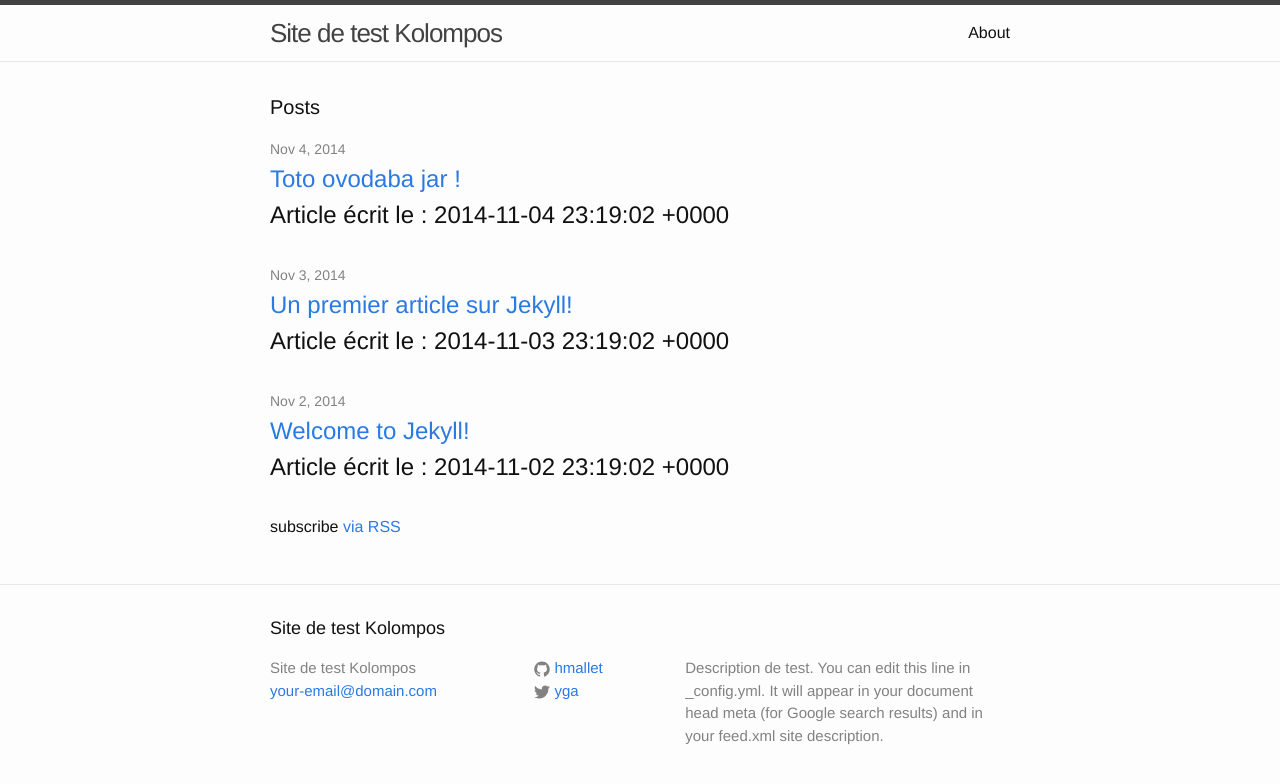
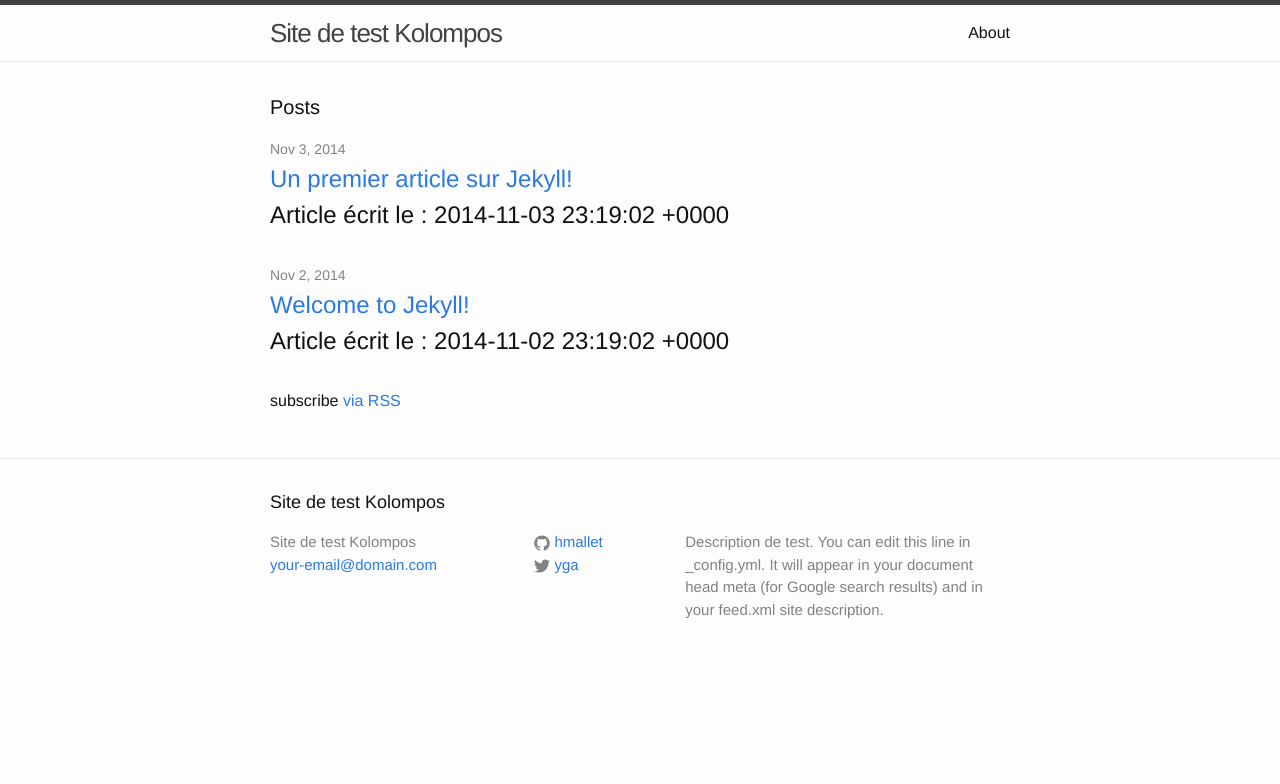
Before and after one commit to hmallet/hmallet.github.io, a Jekyll site: the page built from index.html, in a window 1280 px wide. Shown: the top 784 px of the page. Built offline with Jekyll 4.4.1, drawn with Linux system fonts in a browser that asks for light colours; a file with an impossible date is left out.

Commit message:
Updated 2014-11-04-Toto-ovodaba.markdown

```diff
--- a/_posts/2014-11-04-Toto-ovodaba.markdown
+++ b/_posts/2014-11-04-Toto-ovodaba.markdown
@@ -1,11 +1,13 @@
 ---
 layout: post
-title:  "Toto ovodaba jar !"
-date:   2014-11-04 23:19:02
+title: "Toto ovodaba jar !"
+date: {}
 categories: Tests
+published: true
 ---
+
 ## A New Post
 
 Enter text in [Markdown](http://daringfireball.net/projects/markdown/). Use the toolbar above, or click the **?** button for formatting help.
 
-## Toto ovodaba jar !
+### Toto ovodaba jar !
```
